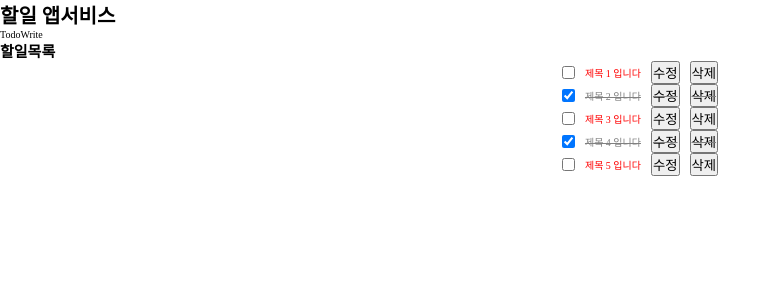
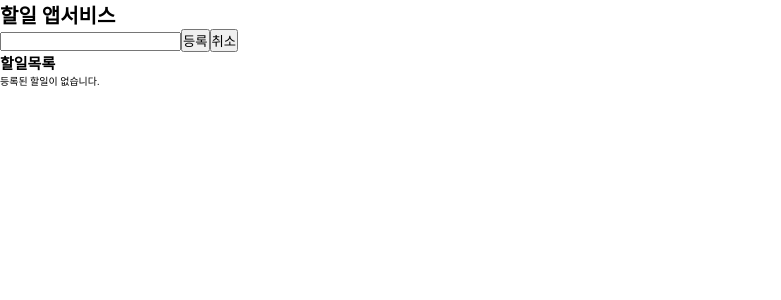
Before and after one commit to sbk283/til_react_cra_ts, a React (Create React App) app: page / in a window 1280 px wide. Shown: the top 300 px of the page, without its empty margins (0-781 px from the left). Built offline with nearby package versions, Linux system fonts and the light colour scheme.

Commit message:
[docs] todo 앱 제작하기

```diff
--- a/src/App.tsx
+++ b/src/App.tsx
@@ -6,13 +6,7 @@
 import { ITodoType, TodoType } from './types/todoType';
 
 // 테스트를 위한 목업 데이터 (/src/api/dummy.ts 추천)
-const initialTodos: TodoType[] = [
-  { id: 'a', title: '제목 1 입니다', completed: false },
-  { id: 'b', title: '제목 2 입니다', completed: true },
-  { id: 'c', title: '제목 3 입니다', completed: false },
-  { id: 'd', title: '제목 4 입니다', completed: true },
-  { id: 'e', title: '제목 5 입니다', completed: false },
-];
+const initialTodos: TodoType[] = [];
 
 function App(): JSX.Element {
   // ts 자리
@@ -20,9 +14,14 @@
   const [todos, setTodos] = useState<(ITodoType | TodoType)[]>(initialTodos);
 
   // todos 를 업데이트 하는 함수
-  const handleTodoUpdate = (): void => {
-    // setTodos(???)
+  const handleTodoUpdate = (newTodo: TodoType): void => {
+    // 아래는 prev : 현재 최신 state 를 나타냄
+    // setTodos(prev => [newTodo, ...prev]);
+
+    const arr: TodoType[] = [newTodo, ...todos];
+    setTodos(arr);
   };
+
   // todo 목록에서 실행할 함수들
   const onToggle = (id: string) => {
     // console.log('onToggle : ', id);
@@ -36,8 +35,10 @@
     // 전달 받은 ID 를 제외한 나머지 즉, map 으로 새 목록으로 변경
     setTodos(todos => todos.filter(todo => todo.id !== id));
   };
-  const onEdit = () => {
-    console.log('onEdit');
+  const onEdit = (id: string, newTitle: string) => {
+    // 아이디와 새로운 타이틀을 알수있다.
+    // 아이디를 이용해서 해당 타이틀을 수정하고 업데이트 해보자.
+    setTodos(todos => todos.map(todo => (todo.id === id ? { ...todo, title: newTitle } : todo)));
   };
   // tsx 자리
   return (
--- a/src/components/todos/TodoItem.tsx
+++ b/src/components/todos/TodoItem.tsx
@@ -1,19 +1,48 @@
 import { TodoType } from '@/types/todoType';
+import { useState } from 'react';
 
 type TodoItemProps = {
   todo: TodoType;
   onToggle: (id: string) => void;
   onDelete: (id: string) => void;
-  onEdit: () => void;
+  onEdit: (id: string, newTitle: string) => void;
 };
 
 const TodoItem = ({ todo, onToggle, onDelete, onEdit }: TodoItemProps) => {
+  // js 자리
+  // 현재 Edit 상태인지 아닌지
+  const [isEdit, setIsEdit] = useState<boolean>(false);
+  // Edit 상태라면 입력중인 title 내용 관리
+  const [editTitle, setEditTitle] = useState<string>(todo.title);
+
   // 수정은 별도의 입력창 구성으로 수정 후 값 만 업데이트
   const handleEdit = () => {
     console.log('여기에서 내용을 수정하는 기능 작성 후 완료된 데이터 전송');
-    onEdit();
+    setIsEdit(true);
+    onEdit(todo.id, editTitle);
   };
-
+  // 수정 후 저장 기능
+  const handleEditSave = () => {
+    console.log('수정완료 저장');
+    // 1. 업데이트 해줌
+    if (editTitle.trim()) {
+      // 변경되어야 할 ID, 새로운 타이틀 전달
+      onEdit(todo.id, editTitle);
+      // 2. 상태는 isEdit 을 false 로 변경
+      setIsEdit(false);
+    }
+  };
+  const handleEditCancel = () => {
+    // 1. editTitle 을 원래대로 돌리고
+    setEditTitle(todo.title);
+    // 2. isEdit 을 false 로 설정하고
+    setIsEdit(false);
+  };
+  const handleEnterKey = (e: React.KeyboardEvent<HTMLInputElement>) => {
+    if (e.key === 'Enter') {
+      handleEditSave();
+    }
+  };
   // css 객체 만들기
   const liStyle: React.CSSProperties = {
     display: 'flex',
@@ -25,10 +54,25 @@
   };
   return (
     <li style={liStyle}>
-      <input type="checkbox" onChange={() => onToggle(todo.id)} checked={todo.completed} />
-      <span>{todo.title}</span>
-      <button onClick={handleEdit}>수정</button>
-      <button onClick={() => onDelete(todo.id)}>삭제</button>
+      {isEdit ? (
+        <>
+          <input
+            type="text"
+            value={editTitle}
+            onChange={e => setEditTitle(e.target.value)}
+            onKeyDown={handleEnterKey}
+          />
+          <button onClick={handleEditSave}>저장</button>
+          <button onClick={handleEditCancel}>취소</button>
+        </>
+      ) : (
+        <>
+          <input type="checkbox" onChange={() => onToggle(todo.id)} checked={todo.completed} />
+          <span>{todo.title}</span>
+          <button onClick={handleEdit}>수정</button>
+          <button onClick={() => onDelete(todo.id)}>삭제</button>
+        </>
+      )}
     </li>
   );
 };
--- a/src/components/todos/TodoList.tsx
+++ b/src/components/todos/TodoList.tsx
@@ -3,9 +3,9 @@
 
 type TodoItemProps = {
   todos: TodoType[];
-  onToggle: (id: TodoType['id']) => void;
-  onDelete: (id: TodoType['id']) => void;
-  onEdit: () => void;
+  onToggle: (id: string) => void;
+  onDelete: (id: string) => void;
+  onEdit: (id: string, newTitle: string) => void;
 };
 const TodoList = ({ todos, onToggle, onDelete, onEdit }: TodoItemProps): JSX.Element => {
   return (
--- a/src/components/todos/TodoWrite.tsx
+++ b/src/components/todos/TodoWrite.tsx
@@ -1,12 +1,53 @@
+import React, { useState } from 'react';
 import { TodoType } from '../../types/todoType';
 
 type TodoWriteProps = {
   setTodos: React.Dispatch<React.SetStateAction<TodoType[]>>;
-  handleTodoUpdate: () => void;
+  handleTodoUpdate: (newTodo: TodoType) => void;
 };
 
 const TodoWrite = ({ setTodos, handleTodoUpdate }: TodoWriteProps) => {
-  return <div>TodoWrite</div>;
+  // js 자리
+  // 할일 제목 값 관리
+  const [title, setTitle] = useState<string>('');
+
+  // title 변경시 onChange 이벤트 처리해보기
+  const handleChange = (e: React.ChangeEvent<HTMLInputElement>) => {
+    setTitle(e.target.value);
+  };
+
+  const handleKeyDown = (e: React.KeyboardEvent<HTMLInputElement>) => {
+    if (e.key === 'Enter') {
+      handleAdd();
+    }
+  };
+  // 새 할일 등록하기
+  const handleAdd = () => {
+    // 공백 입력 금지
+    if (title.trim()) {
+      // id: '', title: '', completed:false
+      const newTodo: TodoType = {
+        id: Date.now().toString(),
+        title: title,
+        completed: false,
+      };
+
+      // 1. 만약 setTodo 등의 useState 를 활용한다면?
+      // 아래는 prev: 현재 최신 state 를 나타냄
+      // setTodos(prev => [newTodo, ...prev]);
+      // 2. 함수의 매개변수로 전달한다면?
+      handleTodoUpdate(newTodo);
+      setTitle(''); // 입력창 초기화
+    }
+  };
+  // jsx 자리
+  return (
+    <div>
+      <input type="text" value={title} onChange={e => handleChange(e)} onKeyDown={handleKeyDown} />
+      <button onClick={handleAdd}>등록</button>
+      <button>취소</button>
+    </div>
+  );
 };
 
 export default TodoWrite;
```
Also changed, not shown: 1 other file (tests, documents, lock files or other folders).
